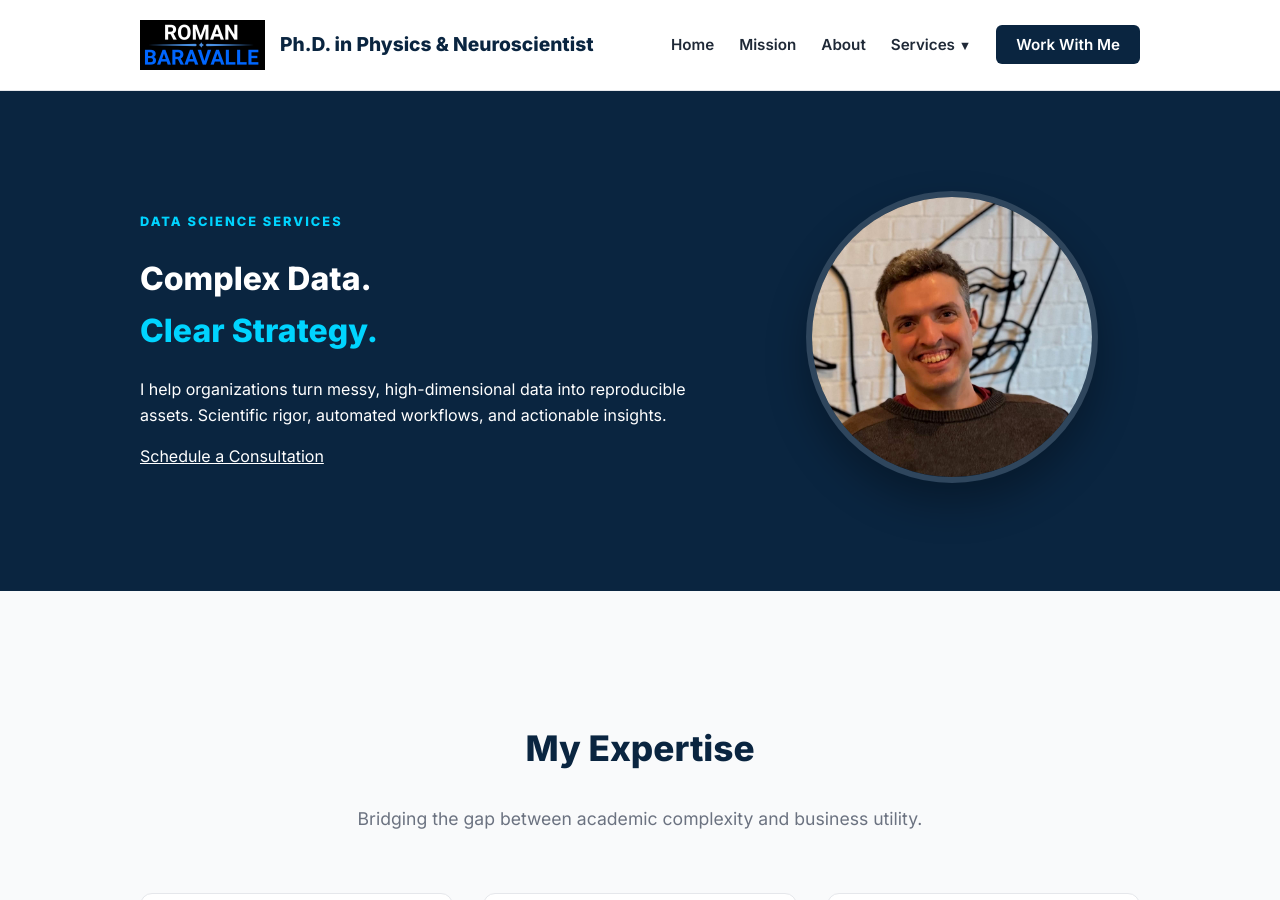
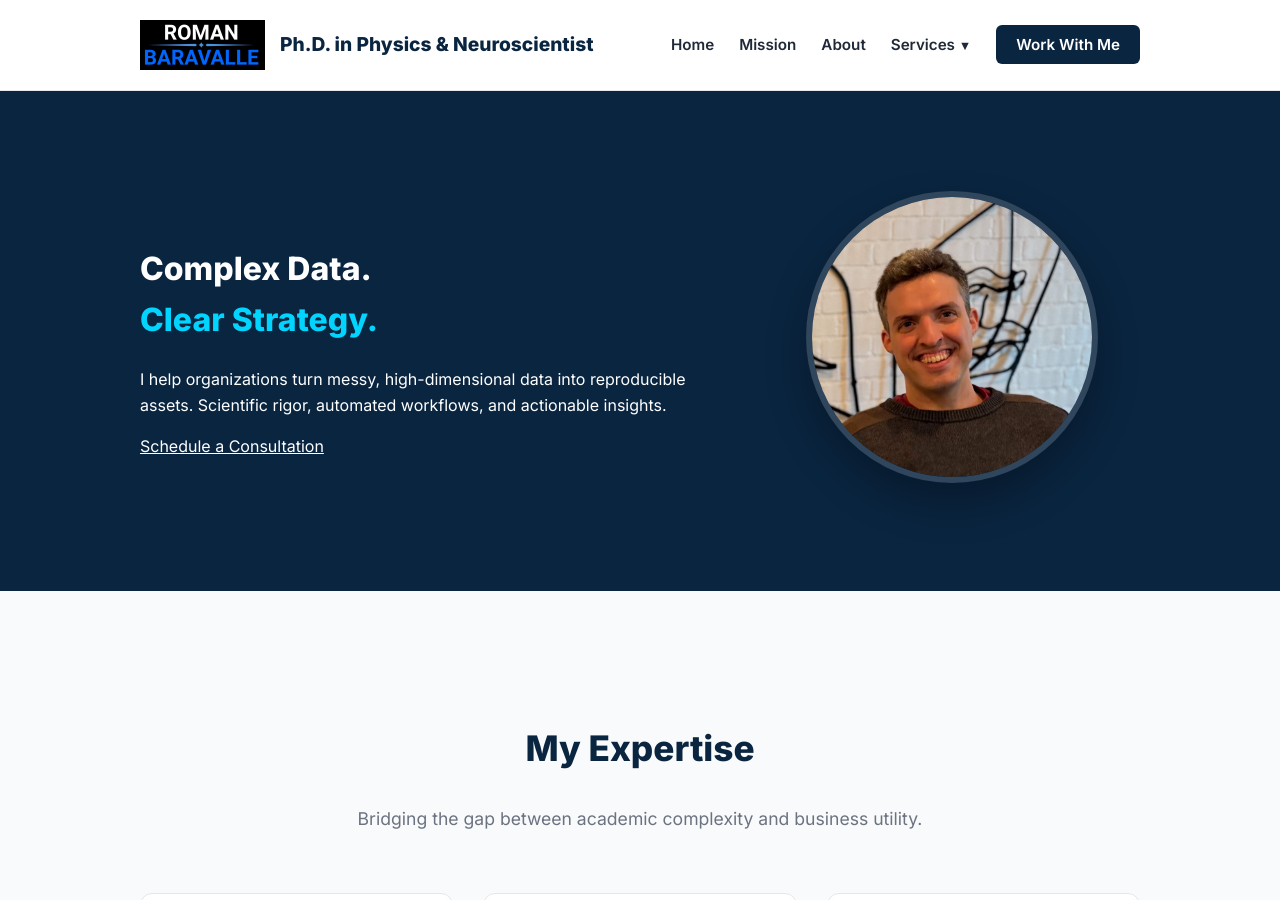
Before and after one commit to RomanDataScience/BaravalleDataSolver, a Jekyll site: the page built from index.md, in a window 1280 px wide and 900 px high. Built offline with Jekyll 4.4.1, drawn with Linux system fonts in a browser that asks for light colours.

Commit message:
Update index.md

```diff
--- a/index.md
+++ b/index.md
@@ -7,9 +7,6 @@ permalink: /
 <div class="hero">
   <div class="container hero-content">
     <div>
-      <div style="text-transform: uppercase; letter-spacing: 2px; font-size: 0.8rem; margin-bottom: 10px; color: var(--accent); font-weight: bold;">
-        Data Science Services
-      </div>
       <h1>Complex Data. <br><span style="color:var(--accent)">Clear Strategy.</span></h1>
       <p>I help organizations turn messy, high-dimensional data into reproducible assets. Scientific rigor, automated workflows, and actionable insights.</p>
       <a href="{{ '/contact' | relative_url }}" class="hero-btn" style="color: white !important;">Schedule a Consultation</a>
```
